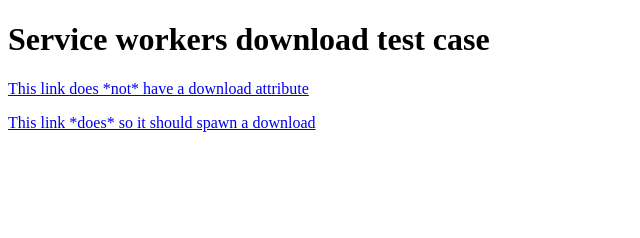
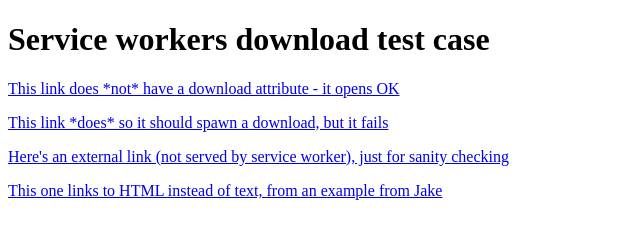
Before and after one commit to poshaughnessy/sw-download-test-case, a plain HTML site: page index.html in a window 1280 px wide. Shown: the whole page, without its empty margins (0-640 px from the left). Drawn offline with Linux system fonts and the light colour scheme.

Commit message:
Add another couple of examples for sanity

```diff
--- a/index.html
+++ b/index.html
@@ -8,7 +8,9 @@
   </head>
   <body>
     <h1>Service workers download test case</h1>
-    <p><a href="test">This link does *not* have a download attribute</a></p>
-    <p><a href="/test" download="test.txt">This link *does* so it should spawn a download</a></p>
+    <p><a href="/test">This link does *not* have a download attribute - it opens OK</a></p>
+    <p><a href="/test" download="test.txt">This link *does* so it should spawn a download, but it fails</a></p>
+    <p><a href="http://www.cl.cam.ac.uk/~mgk25/ucs/examples/TeX.txt" download="test.txt">Here's an external link (not served by service worker), just for sanity checking</a></p>
+    <p><a href="/test-html" download="test.html">This one links to HTML instead of text, from an example from Jake</a></p>
   </body>
 </html>
```
Also changed, not shown: sw.js (+15 -2 lines).
